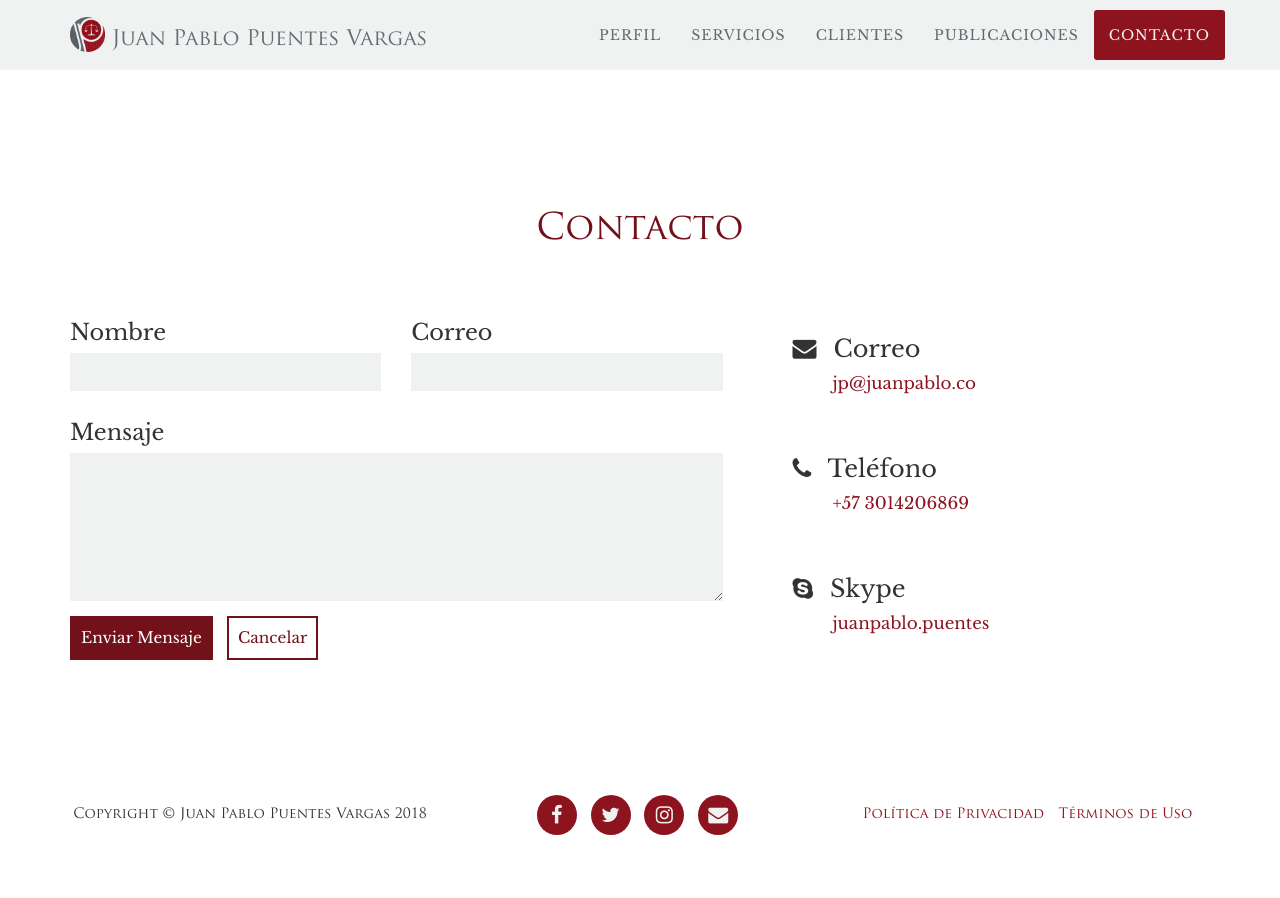
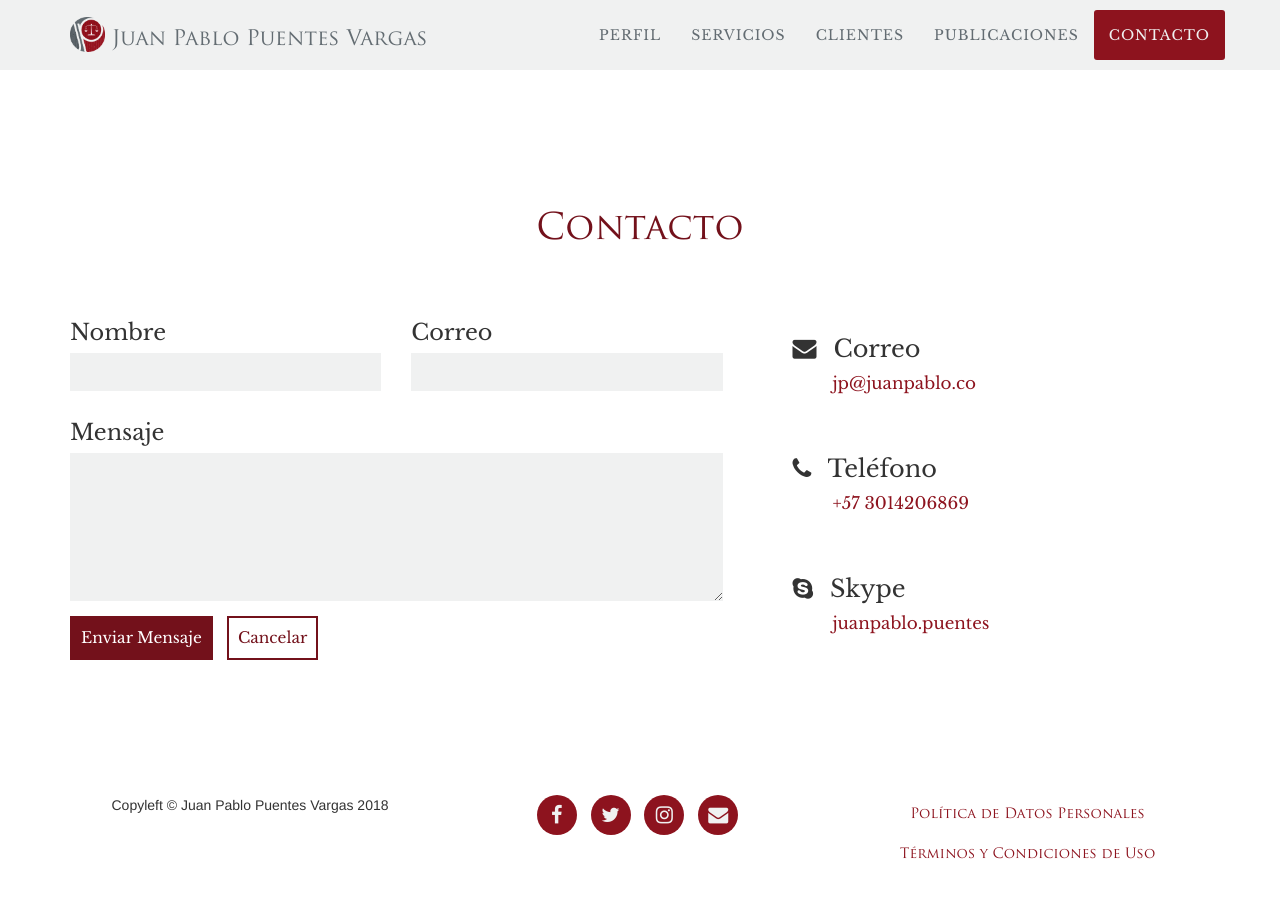
Before and after one commit to juanpablopv/juanpablopv.github.io, a Jekyll site: the page built from index.md, in a window 1280 px wide and 900 px high, scrolled down 3979 px. Built offline with Jekyll 4.4.1, drawn with Linux system fonts in a browser that asks for light colours; before the commit the page ends 4839 px from its top, so only the background shows below that; some of the changed text lies outside the part shown.

Commit message:
Update footer.html

```diff
--- a/_includes/footer.html
+++ b/_includes/footer.html
@@ -3,7 +3,7 @@
     <div class="row">
 
       <div class="col-md-4">
-        <span class="copyright">Copyright &copy; {{ site.title }} {{ 'now' | date: "%Y" }}</span>
+        <span class="copyleft">Copyleft &copy; {{ site.title }} {{ 'now' | date: "%Y" }}</span>
       </div>
 
       <div class="col-md-4">
@@ -18,8 +18,8 @@
 
       <div class="col-md-4">
         <ul class="list-inline quicklinks">
-          <li><a href="#">Política de Privacidad</a></li>
-          <li><a href="#">Términos de Uso</a></li>
+          <li><a href="#">Política de Datos Personales</a></li>
+          <li><a href="#">Términos y Condiciones de Uso</a></li>
         </ul>
       </div>
 
```
